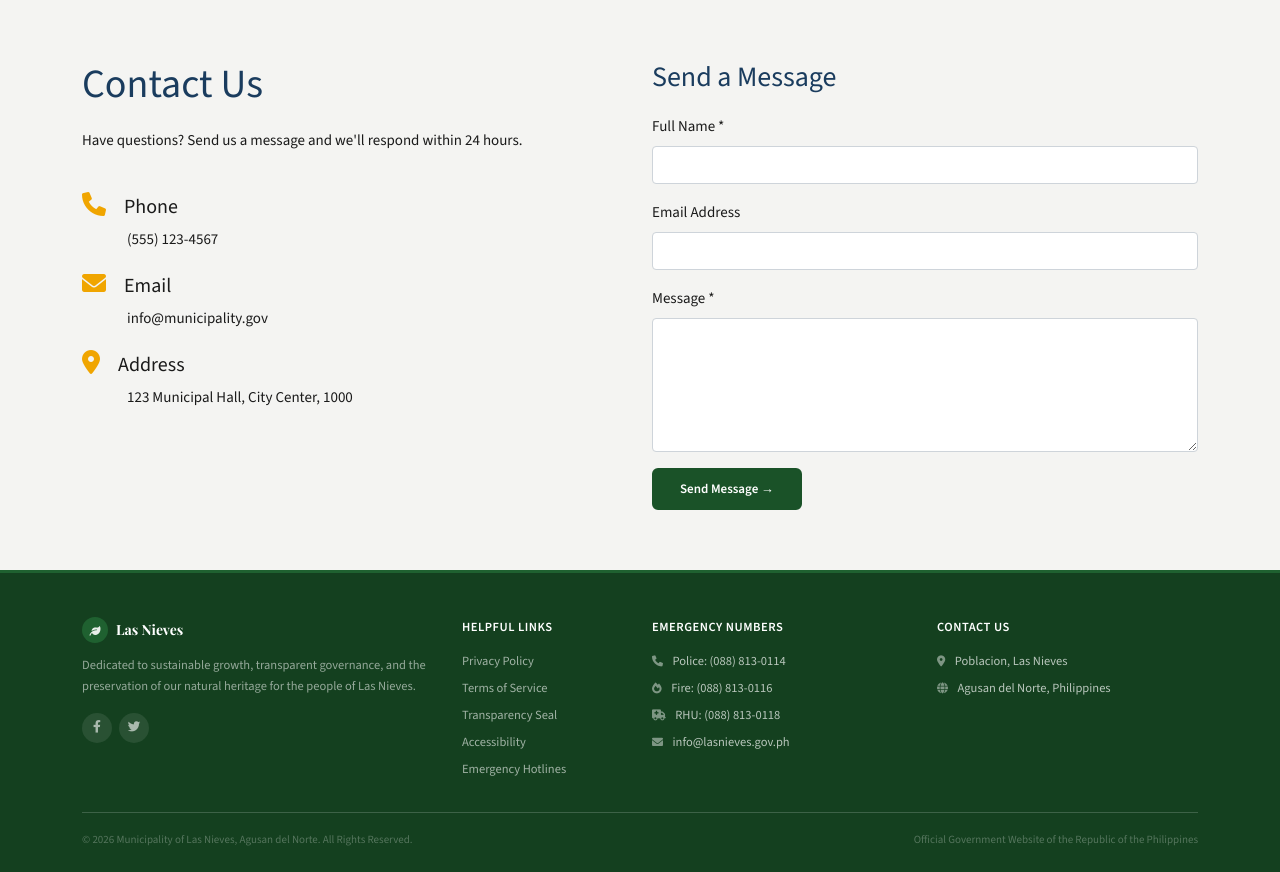
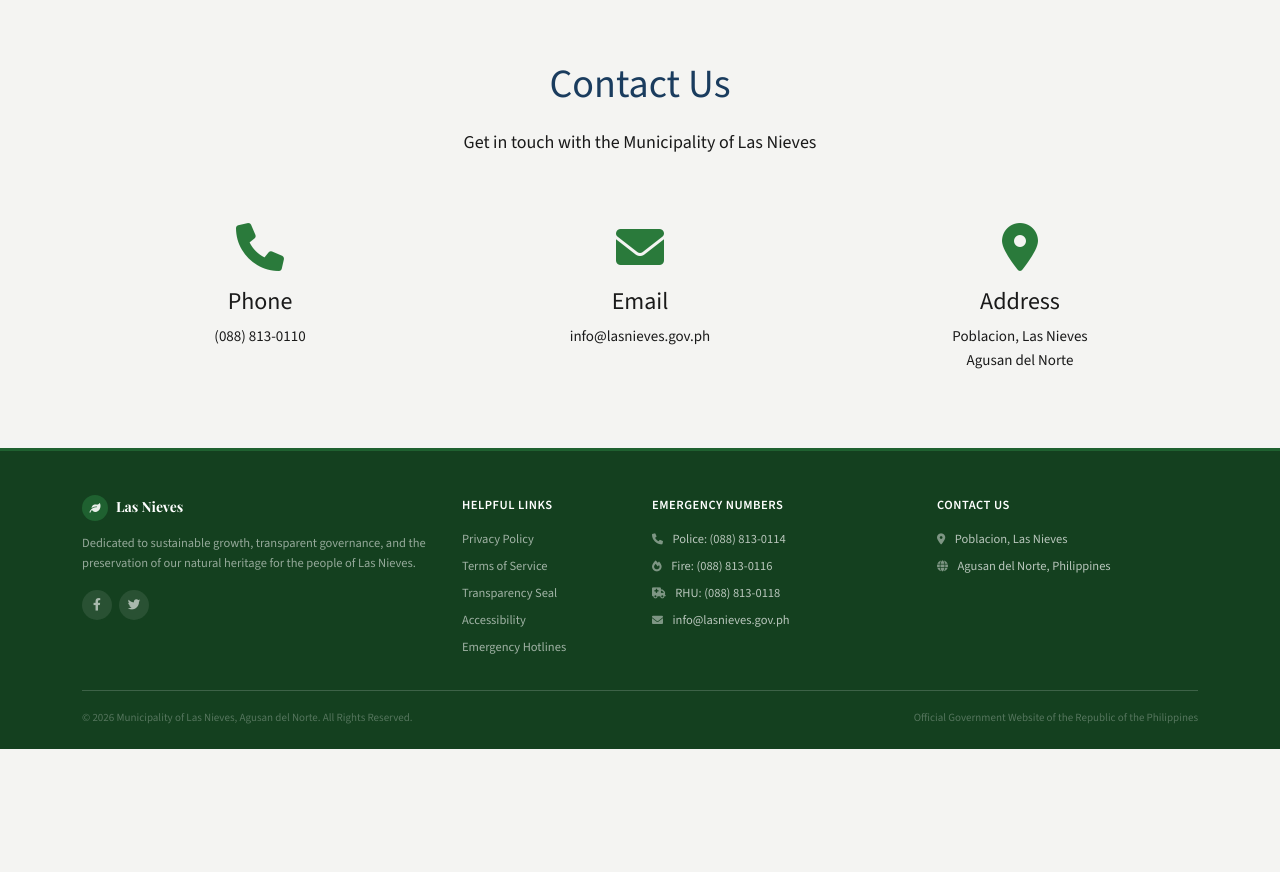
Before and after one commit to diannelibresanggot31-ai/-municipal-website, a Flask app: page /contact in a window 1280 px wide. Shown: the part 42-914 px from the top of the page. After the commit the page ends 791 px from the top, so only its background shows below. Run offline with Flask 3, Linux system fonts and the light colour scheme; data that the repository does not hold is empty.

Commit message:
Remove contact form from contact page

```diff
--- a/templates/contact.html
+++ b/templates/contact.html
@@ -4,49 +4,27 @@
 <section style="padding: 60px 0;">
     <div class="container">
         <div class="row">
-            <div class="col-md-6">
+            <div class="col-md-12 text-center">
                 <h1 style="color: #1a3c5e; margin-bottom: 20px;">Contact Us</h1>
-                <p>Have questions? Send us a message and we'll respond within 24 hours.</p>
+                <p style="font-size: 18px;">Get in touch with the Municipality of Las Nieves</p>
+            </div>
+        </div>
 
-                <div style="margin: 40px 0;">
-                    <div style="margin-bottom: 20px;">
-                        <i class="fas fa-phone" style="font-size: 24px; color: #f0a500;"></i>
-                        <h5 style="display: inline-block; margin-left: 15px;">Phone</h5>
-                        <p style="margin-left: 45px;">(555) 123-4567</p>
-                    </div>
-                    <div style="margin-bottom: 20px;">
-                        <i class="fas fa-envelope" style="font-size: 24px; color: #f0a500;"></i>
-                        <h5 style="display: inline-block; margin-left: 15px;">Email</h5>
-                        <p style="margin-left: 45px;">info@municipality.gov</p>
-                    </div>
-                    <div style="margin-bottom: 20px;">
-                        <i class="fas fa-map-marker-alt" style="font-size: 24px; color: #f0a500;"></i>
-                        <h5 style="display: inline-block; margin-left: 15px;">Address</h5>
-                        <p style="margin-left: 45px;">123 Municipal Hall, City Center, 1000</p>
-                    </div>
-                </div>
+        <div class="row" style="margin-top: 50px;">
+            <div class="col-md-4 text-center">
+                <i class="fas fa-phone" style="font-size: 48px; color: #2a7a3b;"></i>
+                <h4 style="margin-top: 15px;">Phone</h4>
+                <p>(088) 813-0110</p>
             </div>
-
-            <div class="col-md-6">
-                <div class="announcement-card">
-                    <h3 style="color: #1a3c5e; margin-bottom: 20px;">Send a Message</h3>
-
-                    <form method="POST">
-                        <div class="mb-3">
-                            <label for="name" class="form-label">Full Name *</label>
-                            <input type="text" class="form-control" id="name" name="name" required>
-                        </div>
-                        <div class="mb-3">
-                            <label for="email" class="form-label">Email Address</label>
-                            <input type="email" class="form-control" id="email" name="email">
-                        </div>
-                        <div class="mb-3">
-                            <label for="message" class="form-label">Message *</label>
-                            <textarea class="form-control" id="message" name="message" rows="5" required></textarea>
-                        </div>
-                        <button type="submit" class="btn-custom">Send Message →</button>
-                    </form>
-                </div>
+            <div class="col-md-4 text-center">
+                <i class="fas fa-envelope" style="font-size: 48px; color: #2a7a3b;"></i>
+                <h4 style="margin-top: 15px;">Email</h4>
+                <p>info@lasnieves.gov.ph</p>
+            </div>
+            <div class="col-md-4 text-center">
+                <i class="fas fa-map-marker-alt" style="font-size: 48px; color: #2a7a3b;"></i>
+                <h4 style="margin-top: 15px;">Address</h4>
+                <p>Poblacion, Las Nieves<br>Agusan del Norte</p>
             </div>
         </div>
     </div>
```
